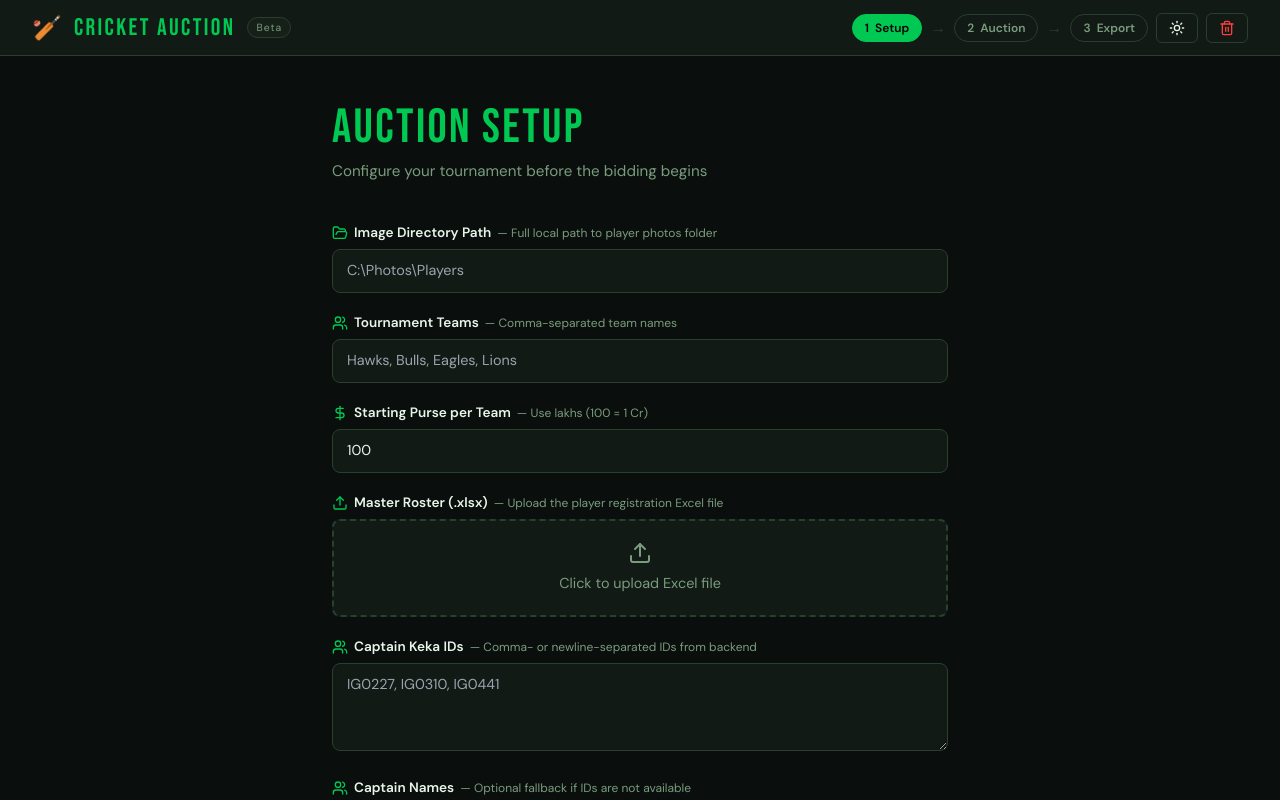
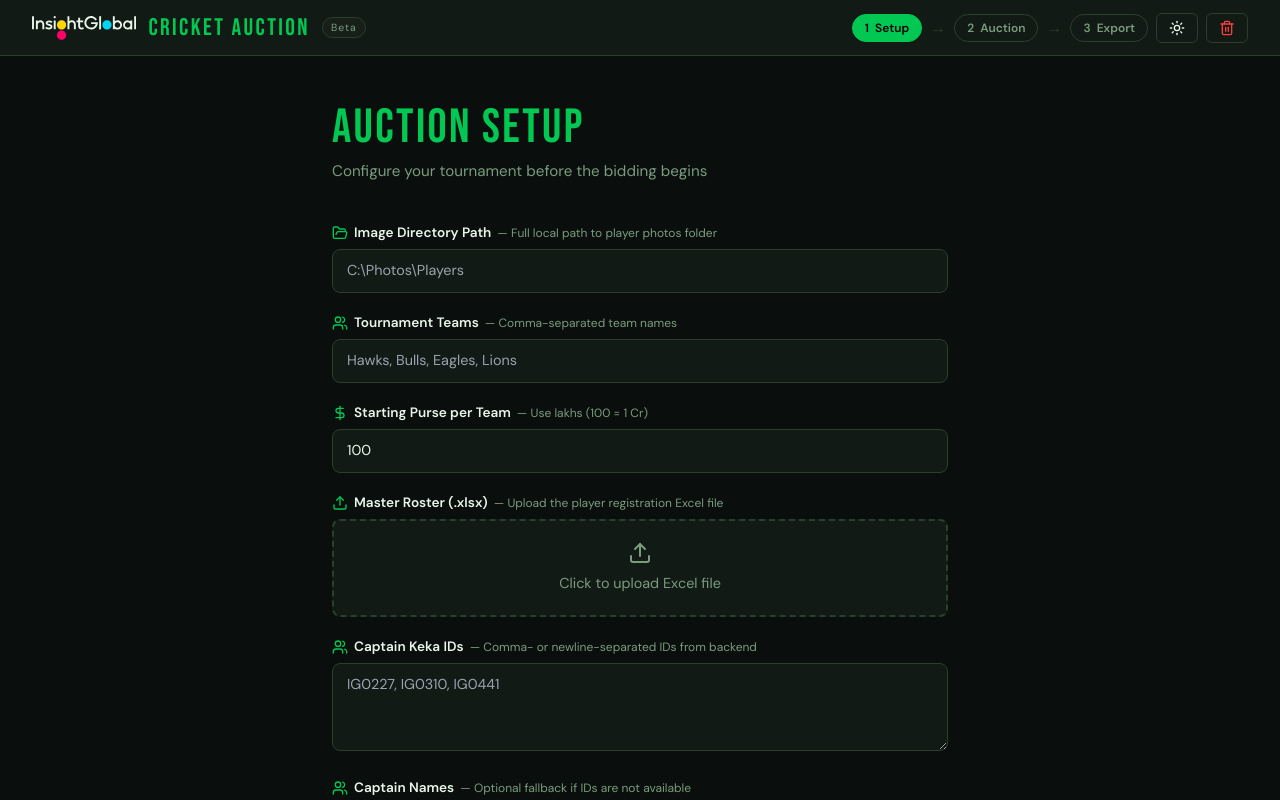
Before and after one commit to thepavansai/IG-Cricket-Auction, a React (Vite) app in the folder frontend/: page / in a window 1280 px wide. Shown: the top 800 px of the page. Built offline with nearby package versions, Linux system fonts and the light colour scheme.

Commit message:
Update captain base price to 10 Lakhs for consistency

```diff
--- a/frontend/src/App.jsx
+++ b/frontend/src/App.jsx
@@ -239,7 +239,27 @@ export default function App() {
         zIndex: 100
       }}>
         <div style={{ display: 'flex', alignItems: 'center', gap: '12px' }}>
-          <span style={{ fontSize: '1.5rem' }}>🏏</span>
+          <svg
+            viewBox="0 0 161 37"
+            aria-label="Cricket auction logo"
+            role="img"
+            style={{ display: 'block', height: '1.5rem', width: 'auto', color: 'var(--text)', flexShrink: 0 }}
+          >
+            <path d="M3.04763 0.323469H0.0722656V20.6155H3.04763V0.323469Z" fill="currentColor"></path>
+            <path d="M12.878 6.72385C11.4806 6.69149 10.1169 7.155 9.02869 8.03219V6.95117H6.03817V20.5903H9.01353L9.03879 12.6645C9.11816 11.7897 9.52816 10.9782 10.1852 10.3953C10.8423 9.81235 11.6969 9.50199 12.5749 9.52745H12.6052C13.0216 9.51385 13.4366 9.58323 13.826 9.73153C14.2154 9.87982 14.5714 10.1041 14.8733 10.3913C15.2362 10.7874 15.5165 11.2518 15.6978 11.7575C15.879 12.2632 15.9577 12.7999 15.9291 13.3363V20.5903H18.9045V13.109C18.8994 9.29509 16.4797 6.72385 12.878 6.72385Z" fill="currentColor"></path>
+            <path d="M26.8708 12.2301L26.5222 12.1442L26.4061 12.1088C24.3854 11.5633 24.052 11.2147 24.052 10.6792C24.052 9.58306 25.5675 9.49719 26.0727 9.49719C27.3237 9.46825 28.5521 9.83412 29.5835 10.5429L30.0331 10.8156L31.4121 8.44647L31.0232 8.17368C29.6171 7.20717 27.9398 6.71352 26.2343 6.7643C23.1731 6.7643 21.1171 8.39089 21.1171 10.8055C21.1171 13.402 23.4357 14.3416 25.9413 15.0034C28.4469 15.6651 28.5681 16.0996 28.5681 16.7512C28.5681 17.9434 27.1082 18.1252 26.2343 18.1252C24.8266 18.1576 23.4496 17.7105 22.3295 16.8573L21.8748 16.5138L20.3594 18.9941L20.7938 19.2669C22.4102 20.3324 24.3085 20.8901 26.2444 20.8682C29.3562 20.8682 31.5283 19.1608 31.5283 16.7108C31.5283 14.2608 30.2856 13.1242 26.8708 12.2301Z" fill="currentColor"></path>
+            <path d="M35.034 3.54636C35.3777 3.54636 35.7137 3.44444 35.9995 3.2535C36.2852 3.06255 36.508 2.79116 36.6395 2.47363C36.771 2.1561 36.8054 1.80669 36.7384 1.46961C36.6713 1.13252 36.5058 0.822893 36.2628 0.579867C36.0198 0.336841 35.7101 0.171331 35.373 0.10428C35.036 0.0372296 34.6866 0.0716498 34.369 0.203175C34.0515 0.334699 33.7801 0.557421 33.5892 0.843189C33.3982 1.12896 33.2963 1.46493 33.2963 1.80862C33.2963 2.2695 33.4794 2.71151 33.8053 3.03739C34.1312 3.36328 34.5732 3.54636 35.034 3.54636ZM33.5186 20.5499V20.6105H36.5242V6.9713H33.5489L33.5186 20.5499Z" fill="currentColor"></path>
+            <path d="M61.5143 6.724C60.0865 6.69478 58.698 7.19297 57.6145 8.12327V0.293377H54.6896V20.5804H57.6701V12.9526C57.6719 12.4934 57.7654 12.0393 57.9451 11.6168C58.1247 11.1942 58.3869 10.8118 58.7162 10.4919C59.0455 10.172 59.4354 9.92099 59.8629 9.75368C60.2905 9.58637 60.7472 9.50607 61.2061 9.51751H61.2415C61.6588 9.50439 62.0744 9.57496 62.464 9.72505C62.8535 9.87515 63.2091 10.1017 63.5096 10.3914C63.8731 10.7855 64.1545 11.2479 64.3375 11.7518C64.5205 12.2557 64.6014 12.7909 64.5755 13.3264V20.5804H67.5559V13.1092C67.5408 9.29525 65.1413 6.724 61.5143 6.724Z" fill="currentColor"></path>
+            <path d="M151.639 8.08275C150.583 7.31848 149.337 6.86076 148.038 6.76014C146.738 6.65952 145.436 6.91992 144.276 7.51256C143.115 8.1052 142.141 9.00704 141.46 10.1185C140.78 11.23 140.419 12.5079 140.419 13.8112C140.419 15.1145 140.78 16.3924 141.46 17.5039C142.141 18.6154 143.115 19.5172 144.276 20.1099C145.436 20.7025 146.738 20.9629 148.038 20.8623C149.337 20.7616 150.583 20.3039 151.639 19.5397V20.6409H154.554V7.00171H151.634L151.639 8.08275ZM147.482 18.0444C146.641 18.0444 145.82 17.7952 145.121 17.3284C144.423 16.8616 143.878 16.1981 143.557 15.4218C143.235 14.6455 143.151 13.7913 143.315 12.9672C143.479 12.1431 143.883 11.3862 144.477 10.792C145.072 10.1979 145.829 9.79325 146.653 9.62933C147.477 9.4654 148.331 9.54953 149.107 9.87108C149.884 10.1926 150.547 10.7372 151.014 11.4358C151.481 12.1344 151.73 12.9558 151.73 13.7961C151.729 14.9224 151.281 16.0022 150.484 16.7986C149.688 17.595 148.608 18.0431 147.482 18.0444Z" fill="currentColor"></path>
+            <path d="M106.514 0.323469H103.538V20.6155H106.514V0.323469Z" fill="currentColor"></path>
+            <path d="M131.731 6.72379C130.25 6.72168 128.807 7.18855 127.609 8.0574V0.323469H124.689V20.6105H127.609V19.5092C128.512 20.1685 129.559 20.604 130.664 20.7799C131.769 20.9559 132.899 20.8673 133.963 20.5215C135.027 20.1756 135.994 19.5824 136.784 18.7904C137.574 17.9985 138.164 17.0305 138.508 15.9659C138.851 14.9013 138.937 13.7704 138.758 12.6662C138.579 11.562 138.141 10.5159 137.48 9.61384C136.818 8.71178 135.952 7.97949 134.953 7.47709C133.954 6.9747 132.849 6.71652 131.731 6.72379ZM131.731 18.0342C130.89 18.0342 130.069 17.785 129.37 17.3182C128.672 16.8514 128.127 16.1879 127.806 15.4116C127.484 14.6353 127.4 13.7811 127.564 12.957C127.728 12.1329 128.133 11.376 128.727 10.7818C129.321 10.1877 130.078 9.78305 130.902 9.61913C131.726 9.4552 132.58 9.53934 133.356 9.86088C134.133 10.1824 134.796 10.7269 135.263 11.4256C135.73 12.1242 135.979 12.9456 135.979 13.7859C135.98 14.3444 135.87 14.8976 135.657 15.4139C135.444 15.9302 135.131 16.3995 134.737 16.7949C134.342 17.1904 133.874 17.5042 133.358 17.7186C132.842 17.933 132.289 18.0436 131.731 18.0443V18.0342Z" fill="currentColor"></path>
+            <path d="M160.515 0.323469H157.539V20.6155H160.515V0.323469Z" fill="currentColor"></path>
+            <path d="M78.7502 17.211L78.5431 17.3575C77.964 17.8307 77.2401 18.091 76.4922 18.095C74.8807 18.095 74.1887 17.4635 74.1887 15.9834V9.59829H78.9068V6.98159H74.1887V2.65241H71.2638V5.37014C71.2638 5.58152 71.2221 5.79082 71.1411 5.98605C71.06 6.18127 70.9412 6.35859 70.7915 6.50782C70.6418 6.65705 70.4642 6.77527 70.2687 6.8557C70.0732 6.93613 69.8638 6.9772 69.6524 6.97653H68.6421V9.59829H71.2184V15.9885C71.2184 18.9487 73.1531 20.8582 76.1436 20.8582C77.5584 20.9054 78.9439 20.4489 80.0535 19.57L80.2253 19.4387C79.6657 18.7434 79.1719 17.9976 78.7502 17.211Z" fill="currentColor"></path>
+            <path d="M101.482 9.59821H91.1365V12.4018H98.2591C97.8129 14.0517 96.8086 15.496 95.4172 16.4886C94.0258 17.4813 92.3334 17.961 90.6281 17.846C88.9228 17.7311 87.31 17.0286 86.0644 15.8583C84.8188 14.6879 84.0174 13.1219 83.7966 11.4271C83.5758 9.73222 83.9492 8.01323 84.8534 6.56278C85.7576 5.11234 87.1365 4.02011 88.7555 3.4721C90.3744 2.92409 92.1333 2.95416 93.7325 3.5572C95.3318 4.16023 96.6726 5.29893 97.5267 6.77944L100.128 5.26398C98.872 3.08169 96.8654 1.43039 94.4821 0.61764C92.0989 -0.195114 89.5014 -0.113918 87.1736 0.846107C84.8458 1.80613 82.9462 3.57955 81.8288 5.83604C80.7113 8.09253 80.4521 10.6783 81.0994 13.1117C81.7467 15.5451 83.2565 17.6602 85.3474 19.0632C87.4384 20.4662 89.968 21.0614 92.4652 20.7378C94.9623 20.4143 97.2568 19.1942 98.9212 17.3047C100.586 15.4152 101.506 12.9851 101.512 10.4671C101.512 10.1741 101.512 9.88615 101.482 9.59821Z" fill="currentColor"></path>
+            <path d="M45.5969 36.6241C49.4971 36.6241 52.6589 33.4623 52.6589 29.562C52.6589 25.6617 49.4971 22.5 45.5969 22.5C41.6966 22.5 38.5348 25.6617 38.5348 29.562C38.5348 33.4623 41.6966 36.6241 45.5969 36.6241Z" fill="#FF0069"></path>
+            <path d="M45.5969 20.8582C49.4971 20.8582 52.6589 17.6964 52.6589 13.7962C52.6589 9.89589 49.4971 6.7341 45.5969 6.7341C41.6966 6.7341 38.5348 9.89589 38.5348 13.7962C38.5348 17.6964 41.6966 20.8582 45.5969 20.8582Z" fill="#FFD700"></path>
+            <path d="M115.591 20.8582C119.491 20.8582 122.653 17.6964 122.653 13.7962C122.653 9.89589 119.491 6.7341 115.591 6.7341C111.691 6.7341 108.529 9.89589 108.529 13.7962C108.529 17.6964 111.691 20.8582 115.591 20.8582Z" fill="#00D6F2"></path>
+          </svg>
           <span style={{
             fontFamily: 'Bebas Neue',
             fontSize: '1.5rem',
--- a/frontend/src/views/SetupView.jsx
+++ b/frontend/src/views/SetupView.jsx
@@ -11,7 +11,7 @@ const SKILL_LEVEL_PRICES = {
 }
 
 // ─── Captain Base Price Enum ─────────────────────────────────────────────
-const CAPTAIN_BASE_PRICE = 8 // All captains have same base price (8 Lakhs)
+const CAPTAIN_BASE_PRICE = 10 // All captains have same base price (10 Lakhs)
 
 const getBasePriceFromSkillLevel = (skillLevel) => {
   if (!skillLevel) return SKILL_LEVEL_PRICES.BEGINNER
```
